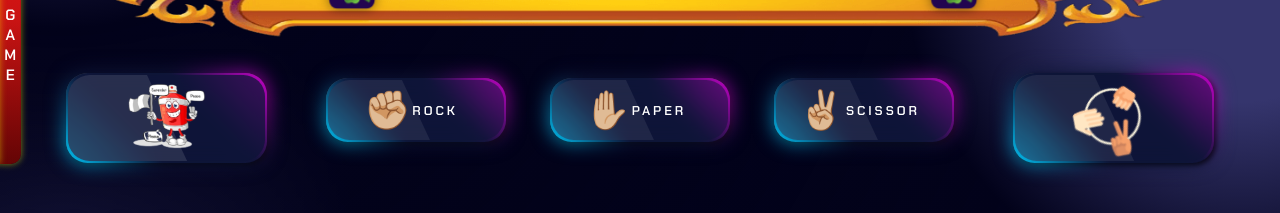
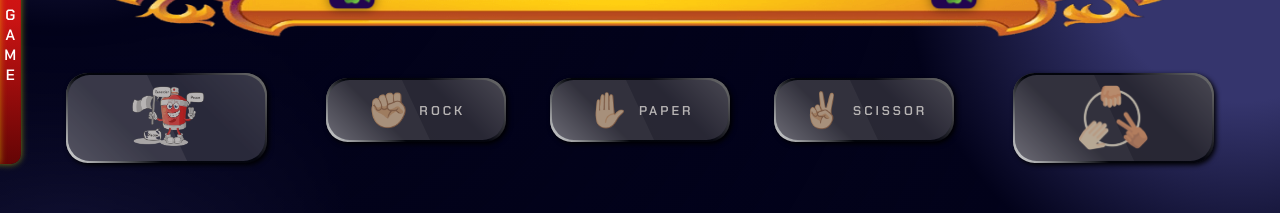
Before and after one commit to KevinYGM/Rock-paper-scissor-react, a React (Create React App) app: page /Rock-paper-scissor-react/combat in a window 1280 px wide. Shown: the part 553-766 px from the top of the page. Built offline with nearby package versions, Linux system fonts and the light colour scheme; a web font is replaced by a local one.

Commit message:
Effects to distinguish active or disabled buttons

```diff
--- a/src/components/componentsCombatPage/SectionButtonsPlay/SectionButtonsPlay.css
+++ b/src/components/componentsCombatPage/SectionButtonsPlay/SectionButtonsPlay.css
@@ -18,6 +18,7 @@
 
 .buttons-play-container button,
 .buttons-play-container a{
+  position: relative;
   background: transparent;
   cursor: pointer;
   box-shadow: 2px 2px 5px black;
@@ -32,7 +33,7 @@
 
 /*---------------BUTTON I General Configurations----------------------------------------*/
 
-.buttons-play-container button i{
+.buttons-play-container .button-play i:nth-child(1){
   position: absolute;
   inset: -2px;
   display: block;
@@ -40,18 +41,18 @@
   background: linear-gradient(var(--x), #00ccff, #0e1538, #0e1538, #d400d4);
 }
 
-.buttons-play-container button i:nth-child(2){
+.buttons-play-container .button-play i:nth-child(2){
   filter: blur(10px);
 }
 
-.buttons-play-container button:active i{
+.buttons-play-container .button-play:active i {
   background: linear-gradient(var(--x), #fbff00, #e65614, #e65614, #d4000b);
 }
 
 
 /*---------------BUTTON SPAN General Configurations----------------------------------------*/
 
-.buttons-play-container button span{
+.buttons-play-container .button-play span{
   font-size: 3vmax;
   position: absolute;
   top: 0;
@@ -93,7 +94,7 @@
   transform: skew(25deg);
 }
 
-.buttons-play-container button span:active{
+.buttons-play-container .button-play span:active{
   background: var(--color-summary);
 }
 
@@ -138,34 +139,159 @@
   gap: 0.4vmax;
 }
 
-.buttons-play-container .button-play-special,
-.buttons-play-container .surrender{
+.buttons-play-container .button-special-play,
+.buttons-play-container .surrender-play{
   justify-self: center;
   width: 90%;
   height: 7vmax;
 }
 
-.buttons-play-container .button-play-special span,
-.buttons-play-container .surrender span{
+.buttons-play-container .button-special-play span,
+.buttons-play-container .surrender-play span{
   display: grid;
   place-items: center;
 }
 
-.buttons-play-container .button-play-special img
+.buttons-play-container .button-special-play img
 {
   width: 35%;
   animation: rotation-infinity 5s linear infinite;
 }
 
-.buttons-play-container .surrender img{
+.buttons-play-container .surrender-play img{
   width: 50%;
   animation: moverImagen 4s linear infinite;
 }
 
-.buttons-play-container .surrender{
+.buttons-play-container .surrender-play{
   position: relative;
   z-index: 2;
 }
+
+
+
+
+
+
+/*---------------BUTTON DISABLED----------------------------------------*/
+
+/*i*/
+
+.buttons-play-container .button-disabled i:nth-child(1){
+  position: absolute;
+  inset: -2px;
+  display: block;
+  border-radius: 1.7vmax;
+  background: linear-gradient(var(--x), #e2e3e4, #02040a, #04050e, #777777);
+}
+
+.buttons-play-container .button-disabled i:nth-child(2){
+  filter: blur(10px);
+}
+
+
+/*Span*/
+.buttons-play-container .button-disabled span{
+  font-size: 3vmax;
+  position: absolute;
+  top: 0;
+  left: 0;
+  width: 100%;
+  height: 100%;
+  display: flex;
+  justify-content: center;
+  align-items: center;
+  gap: 0.5vmax;
+  color: #fff;
+  letter-spacing: 3px;
+  background: rgba(14,21,56,0.50);
+  overflow: hidden;
+  border-radius: 1.7vmax;
+  text-transform: uppercase;
+
+}
+
+.buttons-play-container .button-disabled span p{
+  font-size: 1vmax;
+  font-family: 'Chakra Petch', sans-serif;
+}
+
+.buttons-play-container .button-disabled span .hand{
+  font-size: 2.7vmax;
+  transition: all 2s ease-in-out;
+}
+
+.buttons-play-container .button-disabled span::before{
+  content: '';
+  position: absolute;
+  top: 0;
+  left: -50%;
+  width: 100%;
+  height: 100%;
+  background: rgba(255,255,255, 0.075);
+  transform: skew(25deg);
+}
+
+
+/*-----------------Section Buttons-play-special and Surrender-------------------*/
+.buttons-play-container .container-button-play-special {
+  display: flex;
+  flex-direction: column;
+  justify-content: center;
+  align-items: center;
+  gap: 0.4vmax;
+}
+
+.buttons-play-container .button-special-disabled,
+.buttons-play-container .surrender-disabled{
+  justify-self: center;
+  width: 90%;
+  height: 7vmax;
+}
+
+.buttons-play-container .button-special-disabled span,
+.buttons-play-container .surrender-disabled span{
+  display: grid;
+  place-items: center;
+}
+
+.buttons-play-container .button-special-disabled img
+{
+  width: 35%;
+}
+
+.buttons-play-container .surrender-disabled img{
+  width: 50%;
+}
+
+.buttons-play-container .surrender-disabled{
+  position: relative;
+  z-index: 2;
+}
+
+
+
+.buttons-play-container .gray-layer{
+  position: absolute;
+  top: 0;
+  background: rgba(83, 77, 77, 0.42);
+  border-radius: 1.7vmax;
+  width: 100%;
+  height: 100%;
+  opacity: 0;
+  visibility: hidden;
+  transition: all 1s ease-in-out;
+}
+
+.buttons-play-container .gray-layer.show {
+  opacity: 1;
+  visibility: visible;
+}
+
+
+
+
+
 
 /*-------------Animation: Buttons---------------*/
 
--- a/src/components/componentsCombatPage/SectionButtonsPlay/SectionButtonsPlay.jsx
+++ b/src/components/componentsCombatPage/SectionButtonsPlay/SectionButtonsPlay.jsx
@@ -72,6 +72,7 @@ export const SectionButtonsPlay = () => {
   const [playComInformation, setPlayComInformation] = useState("");
   const prevControlRoundsState = useRef(controlRoundsState);
   const prevbuttonSpecialCom = useRef(buttonSpecialCom);
+
 
 
 /*-------------local Variables of this Component---------------------------------*/
@@ -169,6 +170,7 @@ export const SectionButtonsPlay = () => {
       progressBar.push(
         <div
           className="progress-bar-item"
+          key={i}
           style={{
             background:
               counterElement === 1 || counterElement === 2
@@ -270,7 +272,7 @@ export const SectionButtonsPlay = () => {
 
   useEffect(()=> {
     // Function for the MouseMove effect of the buttons
-      const buttons = document.querySelectorAll('.surrender, .button-play, .button-play-special');
+      const buttons = document.querySelectorAll('.surrender-play, .surrender-disabled , .button-play, .button-disabled, .button-special-play, .button-special-disabled');
 
       buttons.forEach((button) => {
         button.addEventListener('mousemove', e => {
@@ -287,16 +289,18 @@ return (
   <div className='buttons-play-container'>
 
   {/*------------------ Button Surrender-----------------*/}
-    <button className='surrender'>
+    <button className={`surrender-${stateCombat && controlRoundsState >= 4 ? 'play' : 'disabled'} button-${stateCombat && controlRoundsState >= 4 ? 'play' : 'disabled'}`}>
       <i></i>
       <i></i>
       <span>
         <span onClick={()=> {
-          stateCombat && controlRoundsState >= 3 ? setOpenModalSurrender(true) : setOpenModalSurrender(false);
+          stateCombat && controlRoundsState >= 4 ? setOpenModalSurrender(true) : setOpenModalSurrender(false);
           }}>
           <img src={surrender} alt={"Surrender"}/>
         </span>
       </span>
+      <div className={`gray-layer ${stateCombat && controlRoundsState <= 3 ? 'show' : ''}`}></div>
+
       <ModalSurrender
               openModalSurrender = { openModalSurrender }
               setOpenModalSurrender = { setOpenModalSurrender }
@@ -307,7 +311,7 @@ return (
     <div className='section-buttons-play'>
 
     <div className="container-buttons">
-      <button className='button-play'>
+      <button className={`button-${stateCombat && counterRock !== 0 ? 'play' : 'disabled'}`}>
         <i></i>
         <i></i>
         <span
@@ -322,14 +326,15 @@ return (
          }}
           ><strong className="hand">✊🏼</strong>
           <p>Rock</p></span>
-        </button>
+            <div className={`gray-layer ${stateCombat && counterRock === 0 ? 'show' : ''}`}></div>
+          </button>
         <div className='progress-bar-container-btns-play'>
           {renderProgressBar(counterRock)}
         </div>
       </div>
 
       <div className="container-buttons">
-        <button className='button-play'>
+        <button className={`button-${stateCombat && counterPaper !== 0 ? 'play' : 'disabled'}`}>
           <i></i>
           <i></i>
           <span
@@ -344,6 +349,7 @@ return (
           }}
         > <strong className="hand">✋🏼</strong>
           <p>Paper</p></span>
+          <div className={`gray-layer ${stateCombat && counterPaper === 0 ? 'show' : ''}`}></div>
         </button>
             <div className='progress-bar-container-btns-play'>
               {renderProgressBar(counterPaper)}
@@ -352,8 +358,7 @@ return (
 
 
       <div className="container-buttons">
-        <button className='button-play'>
-          <i></i>
+        <button className={`button-${stateCombat && counterScissor !== 0 ? 'play' : 'disabled'}`}>
           <i></i>
           <span
           onClick={() => {
@@ -367,6 +372,7 @@ return (
           }}
           > <strong className="hand">✌🏼</strong>
             <p>Scissor</p></span>
+            <div className={`gray-layer ${stateCombat && counterScissor === 0 ? 'show' : ''}`}></div>
         </button>
         <div  className='progress-bar-container-btns-play'>
           { renderProgressBar(counterScissor) }
@@ -377,7 +383,7 @@ return (
 
 {/*------------------ Section Special Button-----------------*/}
     <div className='container-button-play-special'>
-      <button className='button-play-special' >
+      <button className={`button-special-${stateCombat && roundsWithoutButtonClick >= 6 ? 'play' : 'disabled'} button-${stateCombat && roundsWithoutButtonClick >= 6 ? 'play' : 'disabled'}`} >
         <i></i>
         <i></i>
         <span
@@ -390,6 +396,7 @@ return (
       }}>
           <img src={allHands} alt={"Aleatory"}/>
         </span>
+        <div className={`gray-layer ${stateCombat && roundsWithoutButtonClick < 6 ? 'show' : ''}`}></div>
       </button>
     </div>
   </div>
--- a/src/components/componentsModals/ModalSurrender/ModalSurrender.css
+++ b/src/components/componentsModals/ModalSurrender/ModalSurrender.css
@@ -1,7 +1,7 @@
 /*-------------General Styles--------------*/
 
 
-.surrender .modal-surrender{
+ .modal-surrender{
   z-index: 2;
   position: absolute;
   top: -200%;
@@ -18,7 +18,7 @@
   transition: all 0.5s ease-in-out;
 }
 
-.surrender .modal-surrender.show{
+ .modal-surrender.show{
   opacity: 1;
   visibility: visible;
 }
```
